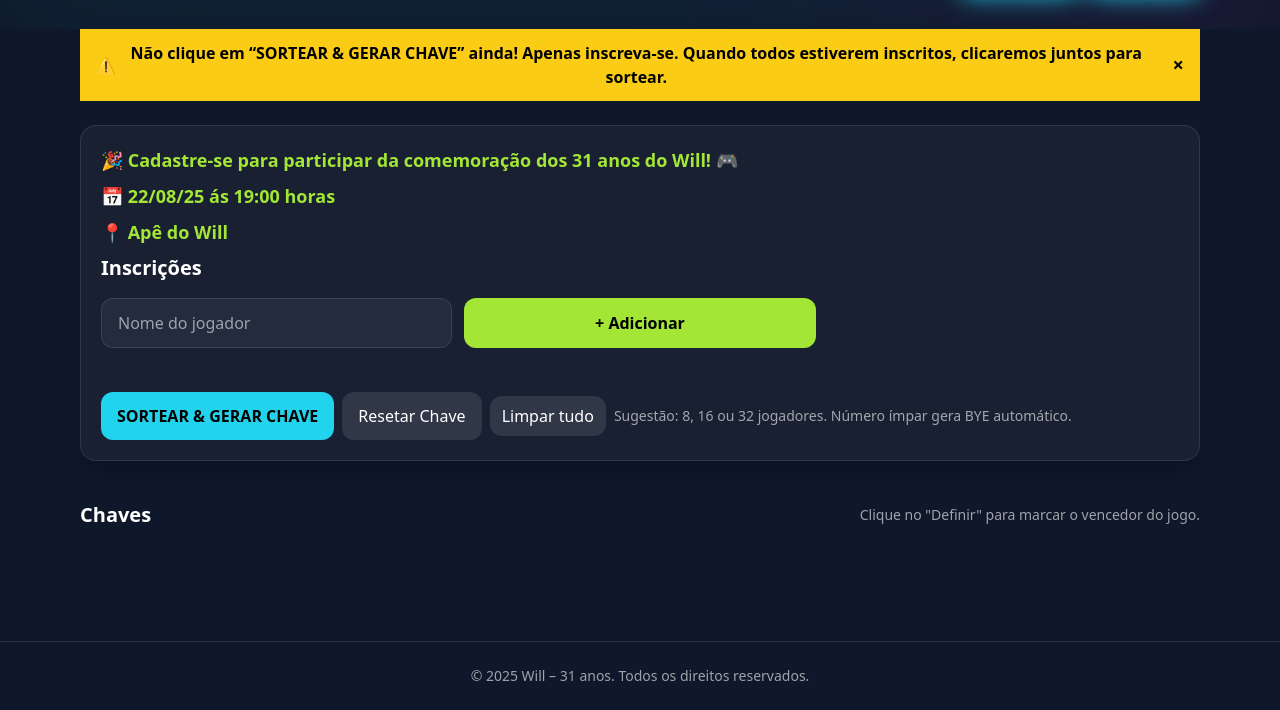
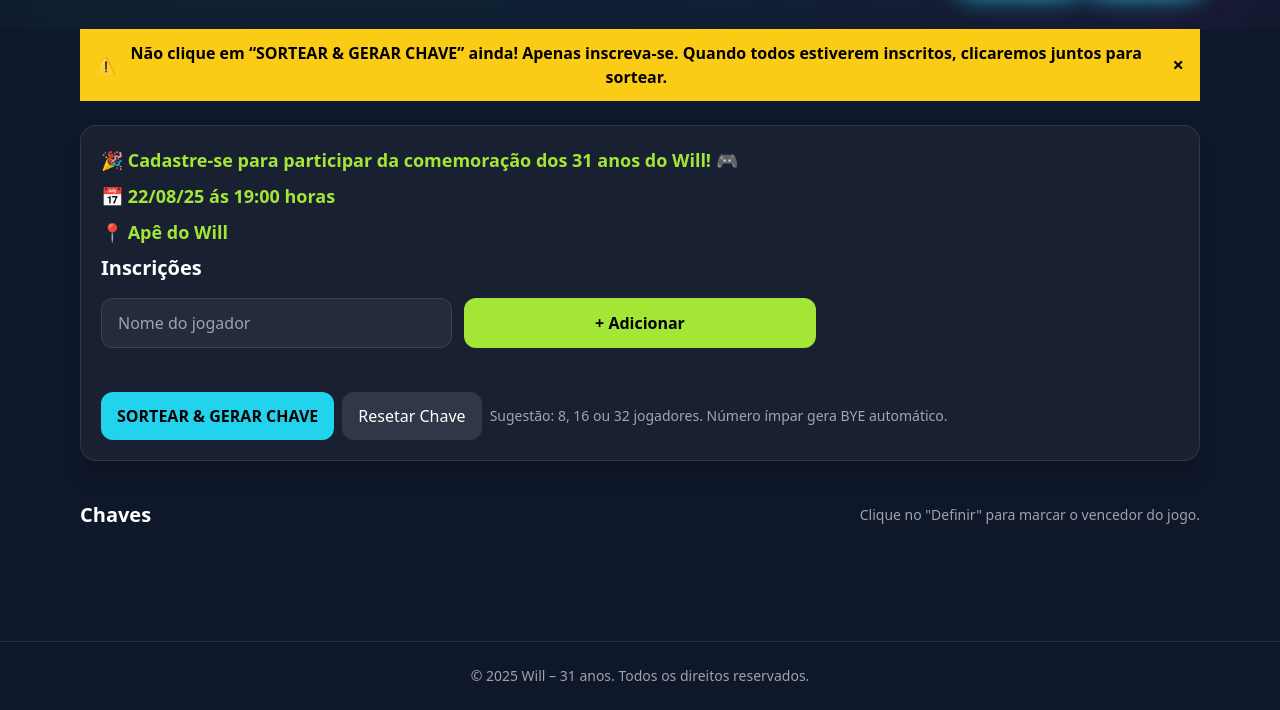
Before and after one commit to wilk2308/fifa25-after-will31, a plain HTML site: page index.html in a window 1280 px wide. Shown: the part 99-809 px from the top of the page. Drawn offline with nearby package versions, Linux system fonts and the light colour scheme; no server answers.

Commit message:
refact(remove btn limpar tudo)

```diff
--- a/index.html
+++ b/index.html
@@ -421,8 +421,8 @@
                     <button id="resetBracket"
                         class="px-4 py-3 rounded-xl bg-white/10 hover:bg-white/20 transition">Resetar
                         Chave</button>
-                    <button id="clearAll" class="px-3 py-2 rounded-xl bg-white/10 hover:bg-white/20 transition">Limpar
-                        tudo</button>
+                    <!--<button id="clearAll" class="px-3 py-2 rounded-xl bg-white/10 hover:bg-white/20 transition">Limpar
+                        tudo</button> -->
                     <span class="text-white/60 text-sm">Sugestão: 8, 16 ou 32 jogadores. Número ímpar gera BYE
                         automático.</span>
                 </div>
```
